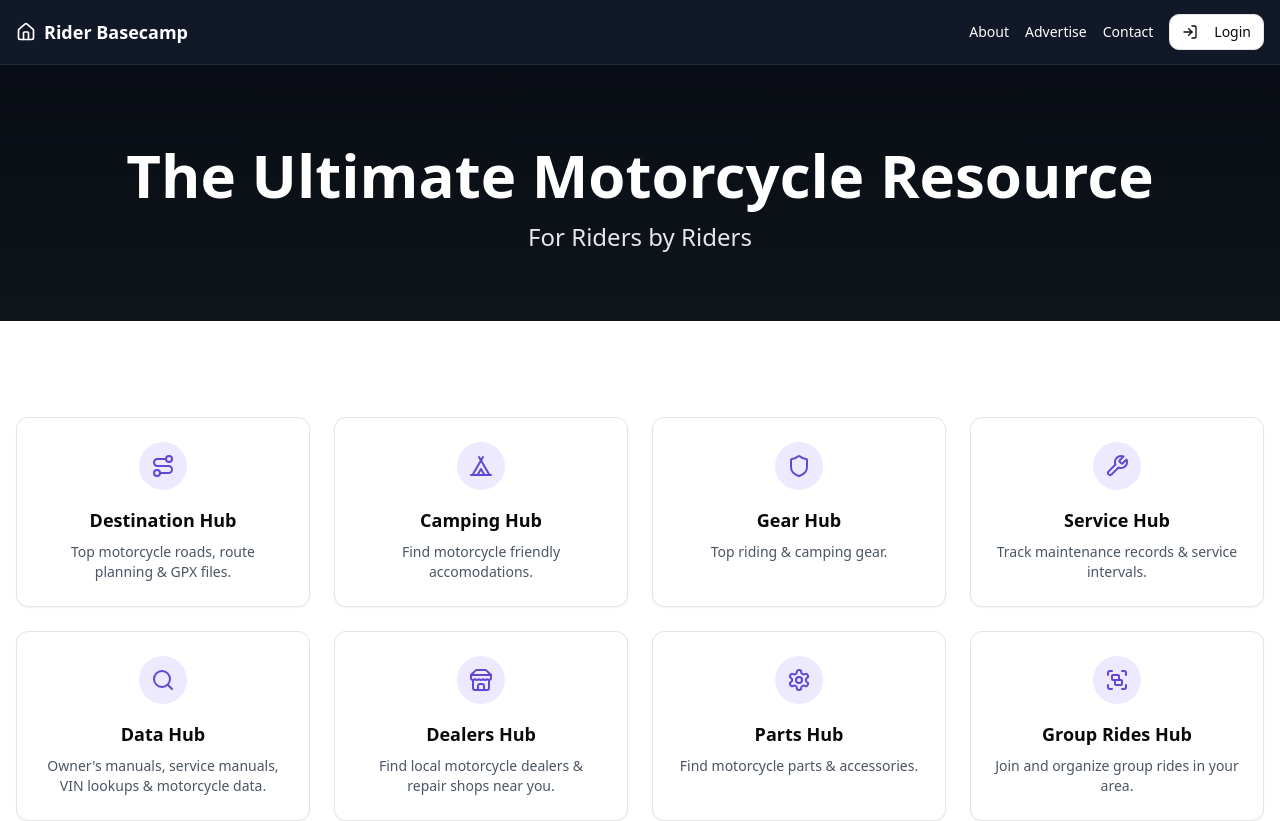
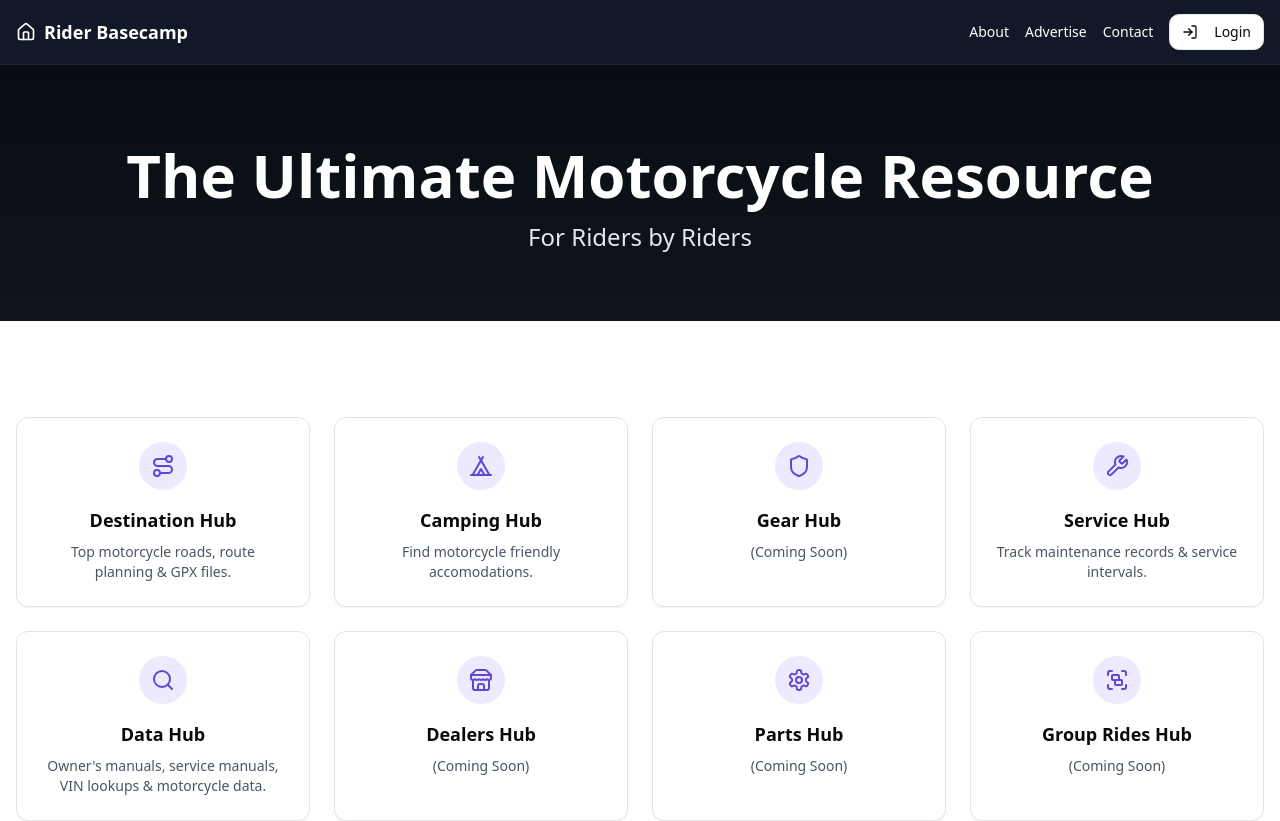
Before and after one commit to directconnected/rider-basecamp, a React (Vite) app: page / in a window 1280 px wide. Shown: the top 821 px of the page. Built offline with nearby package versions, Linux system fonts and the light colour scheme.

Commit message:
Update Index.tsx

```diff
--- a/src/pages/Index.tsx
+++ b/src/pages/Index.tsx
@@ -25,8 +25,8 @@ const features = [
   {
     icon: Shield,
     title: "Gear Hub",
-    description: "Top riding & camping gear.",
-    link: "/riding-gear",
+    description: "(Coming Soon)",
+    link: "#",
     id: "riding-gear-feature"
   },
   {
@@ -46,22 +46,22 @@ const features = [
   {
     icon: Store,
     title: "Dealers Hub",
-    description: "Find local motorcycle dealers & repair shops near you.",
+    description: "(Coming Soon)",
     link: "/dealers",
-    id: "dealers-feature"
+    id: "#"
   },
   {
     icon: Settings,
     title: "Parts Hub",
-    description: "Find motorcycle parts & accessories.",
+    description: "(Coming Soon)",
     link: "/parts",
-    id: "parts-feature"
+    id: "#"
   },
   {
     icon: Group,
     title: "Group Rides Hub",
-    description: "Join and organize group rides in your area.",
-    link: "/group-rides",
+    description: "(Coming Soon)",
+    link: "#",
     id: "group-rides-feature"
   },
   {
```
